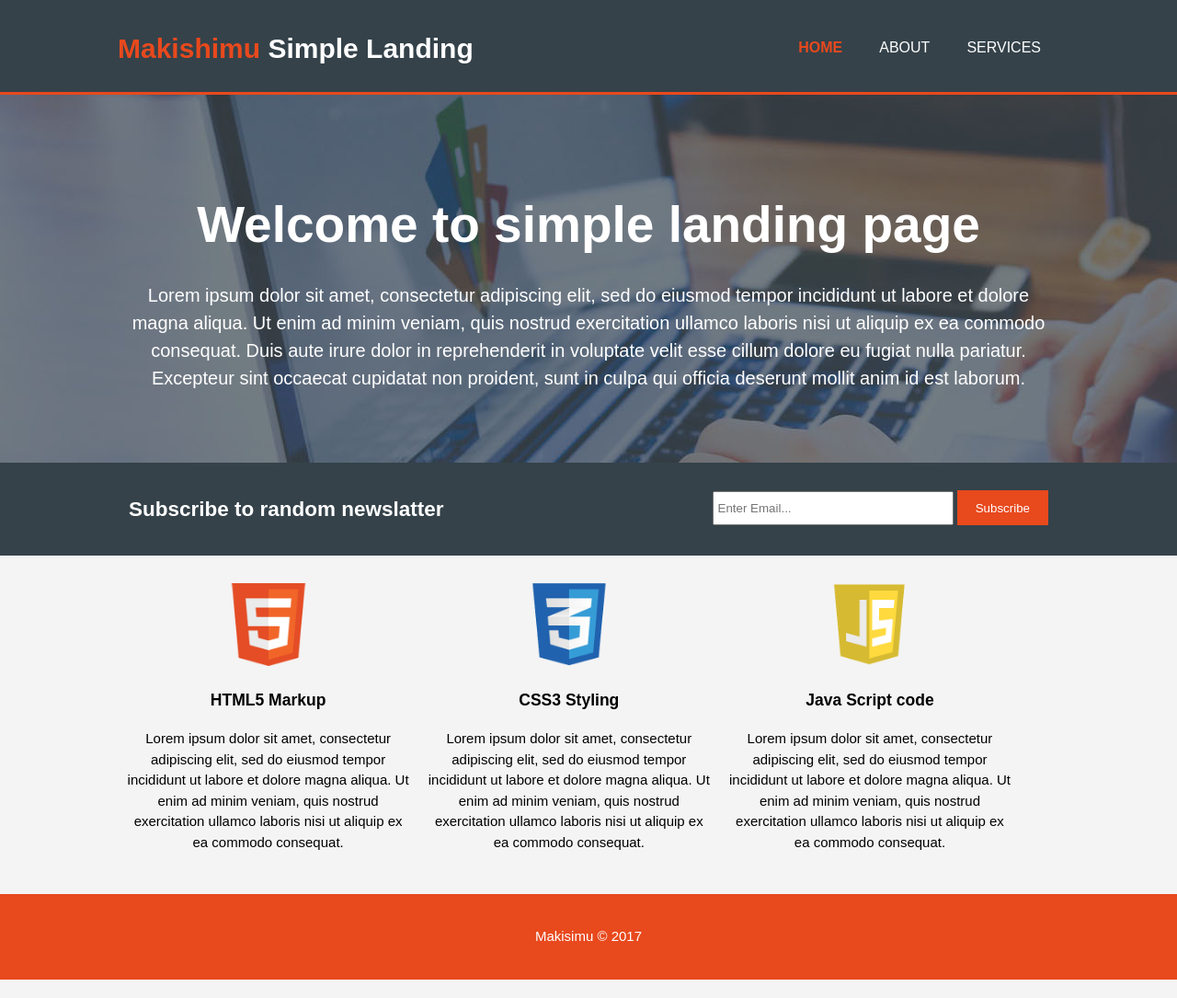
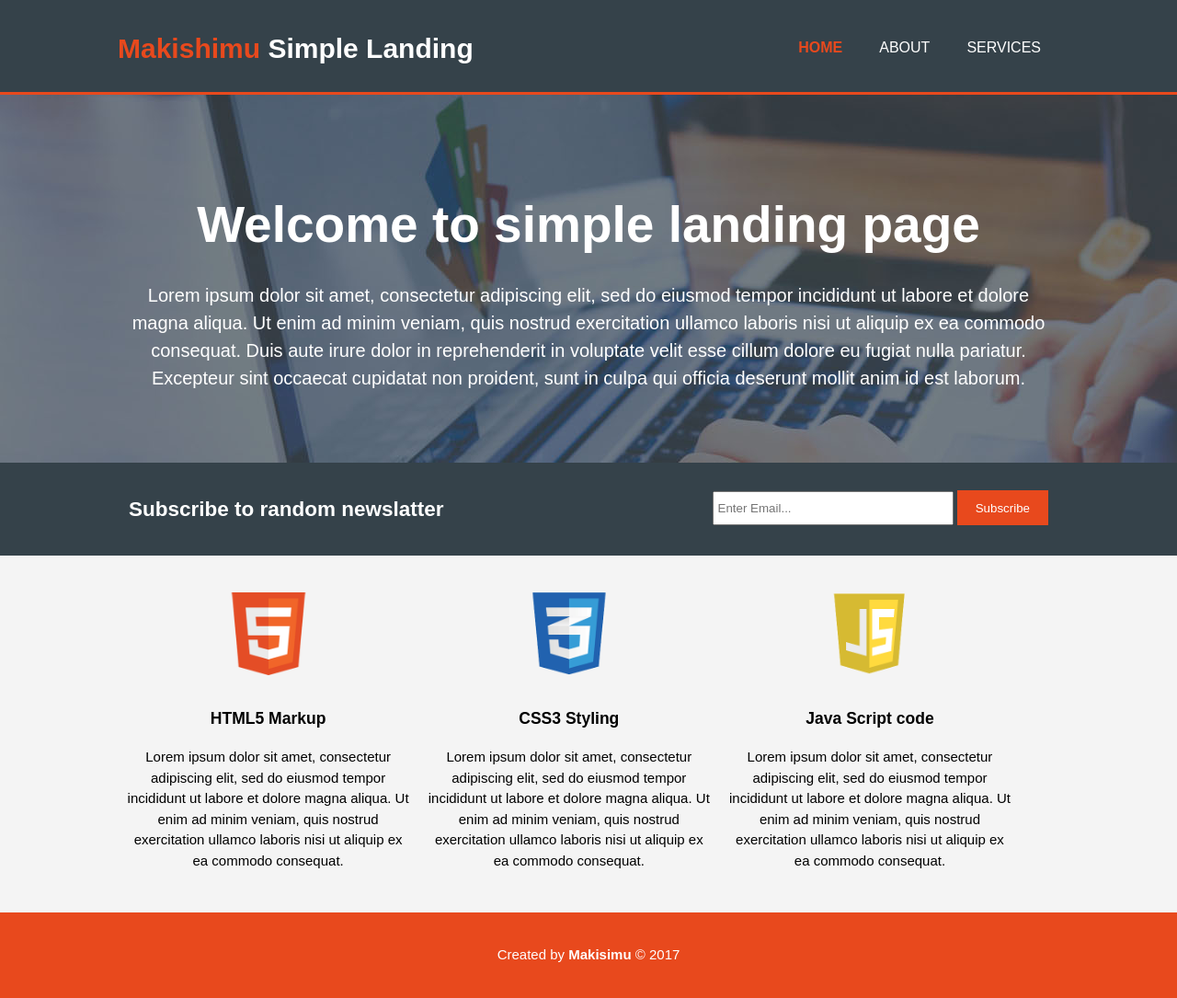
Before and after one commit to xdreamhaz/simple, a plain HTML site: page index.html in a window 1280 px wide. Shown: the whole page at 92% size. Drawn offline with Linux system fonts and the light colour scheme.

Commit message:
Add hover effects and link to Github profile

```diff
--- a/css/style.css
+++ b/css/style.css
@@ -24,6 +24,11 @@ ul{
 	padding-left: 20px;
 	padding-right: 20px;
 	color: #ffffff;
+}
+
+.button_1:hover{
+	background: #e65a34;
+	cursor: pointer;
 }
 
 .dark{
@@ -132,9 +137,20 @@ header a:hover{
 	padding: 10px;
 }
 
+#boxes .box:hover{
+	background-color: #e6e6e6;
+}
+
 #boxes .box img{
 	width: 90px;
+	padding: 10px 10px;
 }
+
+#boxes .box:hover img{
+	width: 100px;
+	padding: 5px;
+}
+
 
 /* Sidebar */
 aside#sidebar{
@@ -172,6 +188,12 @@ footer{
 	text-align: center;
 }
 
+footer a, footer a:visited{
+	color: #ffffff;
+	text-decoration: none;
+	font-weight: bold;
+}
+
 /* Media Queries */
 @media(max-width: 768px){
 
--- a/index.html
+++ b/index.html
@@ -94,7 +94,7 @@
 	</section>
 	<footer>
 		<p>
-			Makisimu &copy; 2017
+			Created by <a href="https://github.com/Makishimu" target="_blanc">Makisimu</a> &copy; 2017
 		</p>
 	</footer>
 </body>
```
Also changed, not shown: about.html (+1 -1 lines), services.html (+1 -1 lines).
